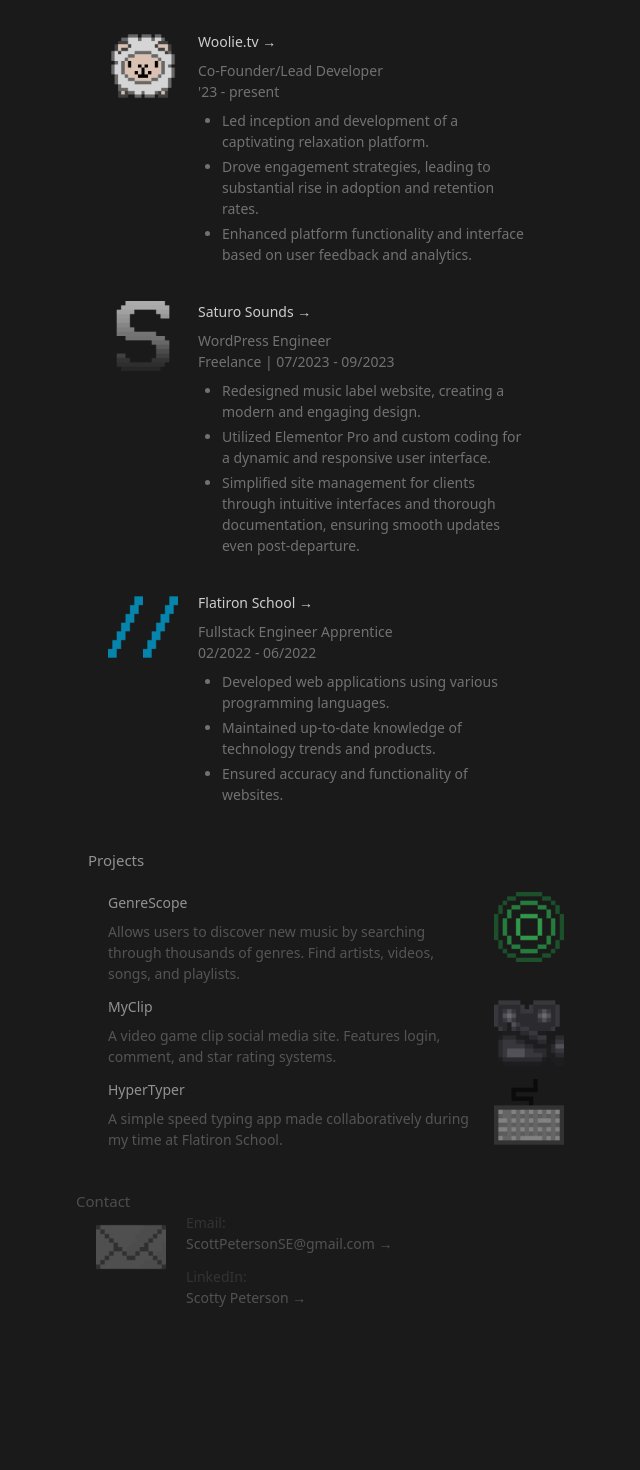
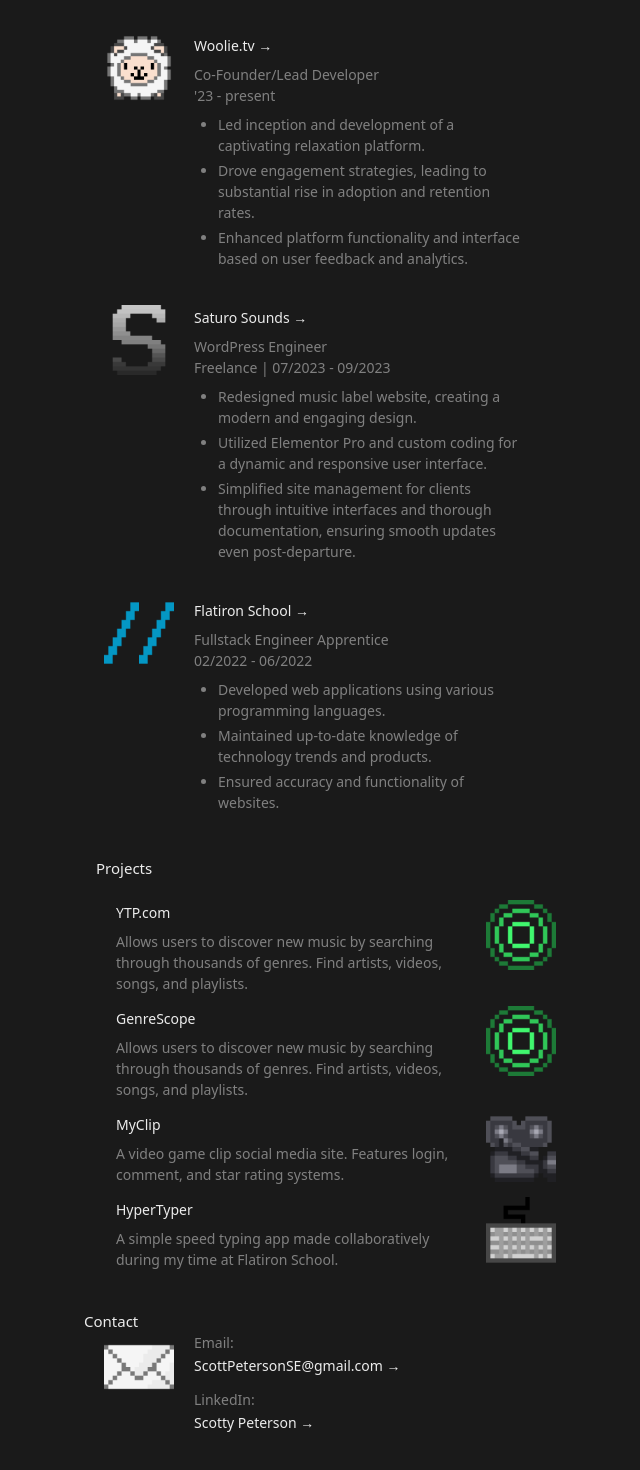
Before and after one commit to Scottsdaaale/portfolio-v2, a Next.js app: page / in a window 1280 px wide. Shown: the part 962-2432 px from the top of the page, without its empty margins (314-954 px from the left). Before the commit the page ends 2322 px from the top, so only its background shows below. Built offline with nearby package versions, Linux system fonts and the light colour scheme.

Commit message:
added dev page

```diff
--- a/app/components/global/Header.js
+++ b/app/components/global/Header.js
@@ -82,6 +82,7 @@ const Header = () => {
             data-tooltip-id='my-tooltip'
             data-tooltip-content='LinkTree'
             place='bottom'
+            target='blank'
           >
             <Image
               src={externalLinkGif}
--- a/app/components/routes/blog/BlogList.js
+++ b/app/components/routes/blog/BlogList.js
@@ -3,7 +3,6 @@ import Link from 'next/link';
 import Image from 'next/image';
 import BlogCard from './BlogCard';
 import { client } from '@/sanity/lib/client';
-
 
 const fetchPosts = async () => {
   const query = `*[_type == "post"] | order(publishedAt desc){
@@ -22,8 +21,10 @@ const fetchPosts = async () => {
     }
   }`;
 
+  const cacheBust = `?cacheBust=${Date.now()}`;
+
   try {
-    const posts = await client.fetch(query, { cache: 'no-store' });
+    const posts = await client.fetch(query, { cache: 'no-store', cacheBust });
     return posts;
   } catch (error) {
     console.error("Sanity fetch error:", error);
@@ -38,12 +39,12 @@ async function BlogList() {
       {blogData.map((post) => (
         <div key={post.slug.current}>
           <BlogCard
-            title={post.title}
-            author={post.author.name}
-            slug={post.slug.current}
-            date={new Date(post.publishedAt).toLocaleDateString()}
-            image={post.mainImage.asset.url}
-            alt={post.mainImage.alt}
+            title={post.title || ''}
+            author={(post.author && post.author.name) || ''}
+            slug={(post.slug && post.slug.current) || ''}
+            date={(post.publishedAt && new Date(post.publishedAt).toLocaleDateString()) || ''}
+            image={(post.mainImage && post.mainImage.asset && post.mainImage.asset.url) || ''}
+            alt={(post.mainImage && post.mainImage.alt) || ''}
           />
         </div>
       ))}
--- a/app/components/routes/blog/BlogPost.js
+++ b/app/components/routes/blog/BlogPost.js
@@ -1,4 +1,5 @@
-'use client';
+'use client'
+
 import React from 'react';
 import { client } from '@/sanity/lib/client';
 import { projectId, dataset } from '@/sanity/env';
@@ -37,6 +38,11 @@ function BlogPost({ params }) {
   if (!post) {
     return <div>Let me get that for you...</div>;
   }
+
+  // Error checking and fallbacks for mainImage and title
+  const mainImageUrl = post.mainImage && post.mainImage.asset && post.mainImage.asset.url;
+  const mainImageAlt = post.mainImage && post.mainImage.alt || '';
+  const title = post.title || '';
 
   const myPortableTextComponents = {
     types: {
@@ -84,15 +90,17 @@ function BlogPost({ params }) {
   return (
     <div className=''>
       <div className='mb-5'>
-        <Image
-          src={post.mainImage.asset.url}
-          alt={post.mainImage.alt}
-          width={100}
-          height={100}
-        />
+        {mainImageUrl && (
+          <Image
+            src={mainImageUrl}
+            alt={mainImageAlt}
+            width={100}
+            height={100}
+          />
+        )}
       </div>
       <div className='mb-10'>
-        <h1>{post.title}</h1>
+        <h1>{title}</h1>
       </div>
       <div className='mb-16'>
         <PortableText value={post.body} components={myPortableTextComponents} />
--- a/app/components/routes/dev/About.js
+++ b/app/components/routes/dev/About.js
@@ -6,7 +6,7 @@ import Image from 'next/image';
 
 function About() {
   return (
-    <div className='flex flex-row items-center mb-10 px-3'>
+    <div className='flex flex-row items-center mb-10 '>
       <div>
         <h2 className='mb-5'>About</h2>
         <div className='px-5'>
--- a/app/components/routes/dev/Contact.js
+++ b/app/components/routes/dev/Contact.js
@@ -16,6 +16,7 @@ const contactInfo = [
     label: 'LinkedIn',
     value: (
       <Link
+
         href='https://www.linkedin.com/in/scotty-peterson/'
         target='_blank'
         rel='noopener noreferrer'
@@ -37,7 +38,7 @@ function ContactItem({ label, value }) {
     <div className='mb-3'>
       <p> {label}: </p>
       {typeof value === 'string' ? (
-        <p
+        <h3
           onClick={() => {
             handleCopy(value);
             toast({
@@ -45,12 +46,12 @@ function ContactItem({ label, value }) {
 
             });
           }}
-          className='text-white hover:text-blue-500 cursor-pointer'
+          className='inline-block hover:text-blue-500 transition ease-in-out cursor-pointer'
         >
           {value} →
-        </p>
+        </h3>
       ) : (
-        <p className='text-white hover:text-blue-500'>{value} →</p>
+        <h3 className='inline-block hover:text-blue-500 transition ease-in-out cursor-pointer'>{value} →</h3>
       )}
     </div>
   );
--- a/app/components/routes/dev/Experience.js
+++ b/app/components/routes/dev/Experience.js
@@ -31,7 +31,7 @@ function Job({
       </div>
       <div className='px-5'>
         <Link href={link} target='_blank' rel='noreferrer'>
-          <h3 className='hover:text-blue-500 transition ease-in-out mb-2'>
+          <h3 className='inline-block hover:text-blue-500 transition ease-in-out mb-2'>
             {company}
           </h3>
         </Link>
@@ -130,7 +130,7 @@ function Experience() {
   ];
 
   return (
-    <div className='mb-10 px-3'>
+    <div className='mb-10 '>
       <h2 className='mb-5'>Experience</h2>
       {jobData.map((job, index) => (
         <Job
--- a/app/components/routes/dev/Intro.js
+++ b/app/components/routes/dev/Intro.js
@@ -5,7 +5,7 @@ import Image from 'next/image';
 
 function Intro() {
   return (
-    <div className='mb-14 px-3'>
+    <div className='mb-14 '>
       <div className='flex flex-row items-center justify-center'>
         <div className=''>
           <FadeInWrapper delay={0}>
--- a/app/components/routes/dev/Main.js
+++ b/app/components/routes/dev/Main.js
@@ -8,20 +8,20 @@ import FadeInWrapper from '../../common/FadeInWrapper';
 
 function Main() {
   return (
-    <div className="mx-auto max-w-[500px]">
+    <div className="px-2 mx-auto max-w-[500px]">
       <Intro />
-      <FadeInWrapper delay={5000}>
+      {/* <FadeInWrapper delay={5000}> */}
         <About />
-      </FadeInWrapper>
-      <FadeInWrapper delay={5200}>
+      {/* </FadeInWrapper> */}
+      {/* <FadeInWrapper delay={5200}> */}
         <Experience />
-      </FadeInWrapper>
-      <FadeInWrapper delay={5400}>
+      {/* </FadeInWrapper> */}
+      {/* <FadeInWrapper delay={5400}> */}
         <Projects />
-      </FadeInWrapper>
-      <FadeInWrapper delay={5600}>
+      {/* </FadeInWrapper> */}
+      {/* <FadeInWrapper delay={5600}> */}
         <Contact />
-      </FadeInWrapper>
+      {/* </FadeInWrapper> */}
     </div>
   );
 }
--- a/app/components/routes/dev/Projects.js
+++ b/app/components/routes/dev/Projects.js
@@ -6,16 +6,18 @@ import genrescopeGif from '../../../assets/gifs/GenreScope.gif';
 import myclipGif from '../../../assets/gifs/MyClip.gif';
 import hypertyperGif from '../../../assets/gifs/HyperTyper.gif';
 
-function Project({ title, description, gif, githubLink }) {
+function Project({ title, description, gif, link }) {
   return (
     <div className='flex flex-row mb-3'>
       <div className='px-5'>
-        <h3 className='mb-2'>{title}</h3>
+        <Link href={link} target='_blank' rel='noopener noreferrer'>
+          <h3 className='inline-block hover:text-blue-500 transition ease-in-out mb-2'>{title}</h3>
+        </Link>
         <p>{description}</p>
       </div>
       <div>
-        <Link href={githubLink} target='_blank' rel='noopener noreferrer'>
-          <Image src={gif} alt='Project' className='max-w-[70px]'/>
+        <Link href={link} target='_blank' rel='noopener noreferrer'>
+          <Image src={gif} alt='Project' className='max-w-[70px]' />
         </Link>
       </div>
     </div>
@@ -25,25 +27,31 @@ function Project({ title, description, gif, githubLink }) {
 function Projects() {
   const projectInfo = [
     {
+      title: 'YTP.com',
+      description: 'Allows users to discover new music by searching through thousands of genres. Find artists, videos, songs, and playlists.',
+      gif: genrescopeGif,
+      link: '',
+    },
+    {
       title: 'GenreScope',
       description:
         'Allows users to discover new music by searching through thousands of genres. Find artists, videos, songs, and playlists.',
       gif: genrescopeGif,
-      githubLink: 'https://github.com/Scottsdaaale/GenreScope',
+      link: 'https://github.com/Scottsdaaale/GenreScope',
     },
     {
       title: 'MyClip',
       description:
         'A video game clip social media site. Features login, comment, and star rating systems.',
       gif: myclipGif,
-      githubLink: 'https://github.com/Scottsdaaale/MyClip',
+      link: 'https://github.com/Scottsdaaale/MyClip',
     },
     {
       title: 'HyperTyper',
       description:
         'A simple speed typing app made collaboratively during my time at Flatiron School.',
       gif: hypertyperGif,
-      githubLink: 'https://github.com/Scottsdaaale/HyperTyper',
+      link: 'https://github.com/Scottsdaaale/HyperTyper',
     },
   ];
 
@@ -56,7 +64,7 @@ function Projects() {
           title={info.title}
           description={info.description}
           gif={info.gif}
-          githubLink={info.githubLink}
+          link={info.link}
         />
       ))}
     </div>
```
